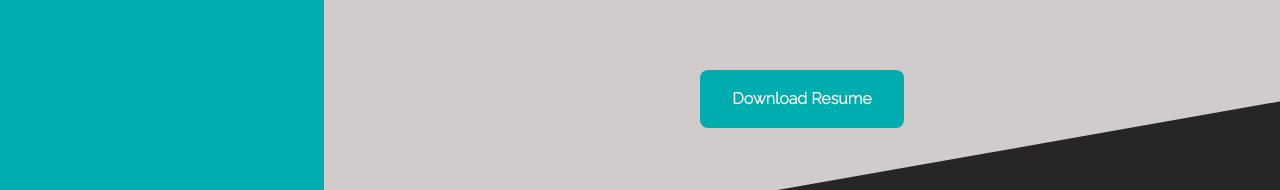
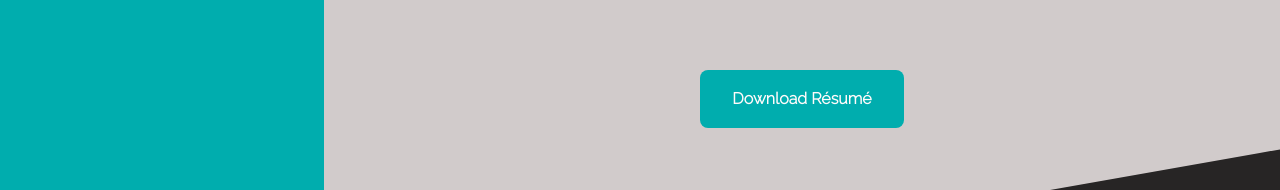
Before and after one commit to Demetricew20/Demetricew20.github.io, a plain HTML site: page index.html in a window 1280 px wide. Shown: the part 610-800 px from the top of the page. Drawn offline with nearby package versions, Linux system fonts and the light colour scheme.

Commit message:
change padding for resume button and text

```diff
--- a/index.html
+++ b/index.html
@@ -60,7 +60,7 @@
                     <a href="https://www.linkedin.com/in/demetricewilliams/" target="'_blank" class="home__social-link"><i class="bx bxl-linkedin"></i></a>
                     <a href="https://github.com/Demetricew20" class="home__social-link" target="_blank"><i class="bx bxl-github"></i></a>
                 </div>
-                <a download="" href="./assets/images/Demetrice_Williams_Resume.pdf" target="_blank" class="button home__button">Download Resume</a>
+                <a download="" href="./assets/images/Demetrice_Williams_Resume.pdf" target="_blank" class="button home__button">Download Résumé</a>
                 </div>
             </div>
         </section>
--- a/style.css
+++ b/style.css
@@ -873,6 +873,9 @@ img {
 }
 
 @media screen and (min-width: 1200px) {
+  .home{
+    padding-bottom: 8rem;
+  }
   .education,
   .about,
   .projects {
```
